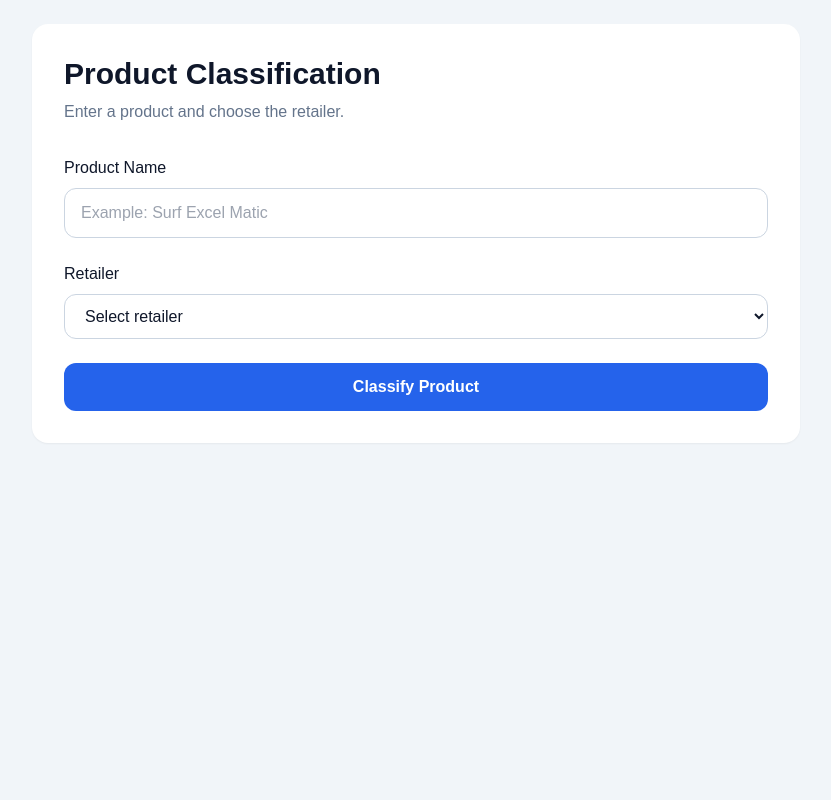
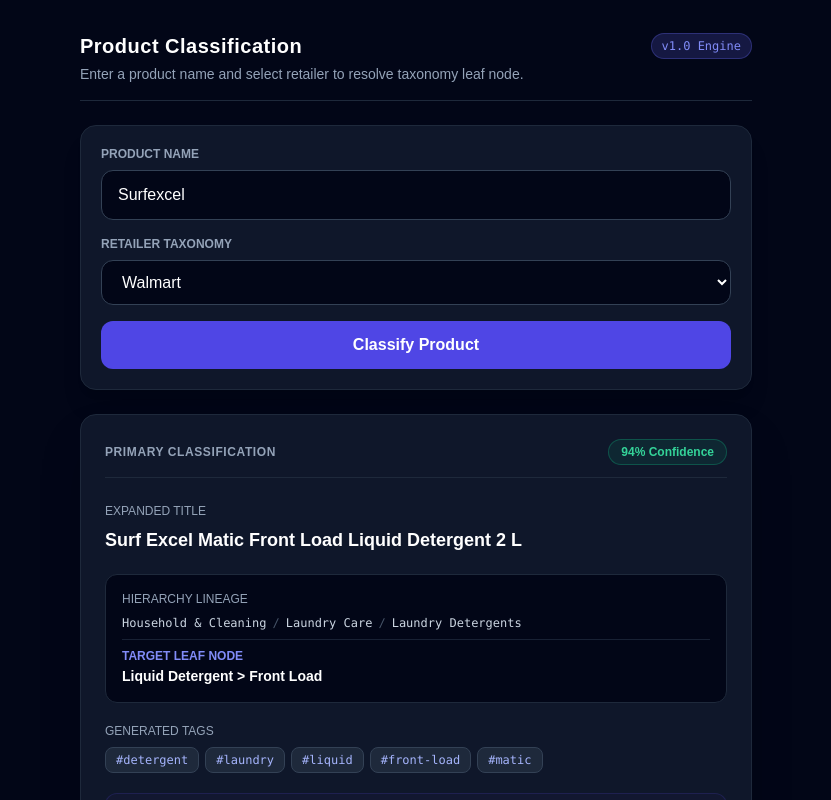
Before and after one commit to kanchinagababu6-cmd/retail-product-intelligence, a Next.js app: page /classify in a window 1280 px wide. Both pictures are taken after a click on the button "Classify Product". Shown: the top 800 px of the page, without its empty margins (224-1055 px from the left). Built offline with nearby package versions, Linux system fonts and the light colour scheme; no server answers.

Commit message:
Update page.tsx

```diff
--- a/app/classify/page.tsx
+++ b/app/classify/page.tsx
@@ -2,82 +2,268 @@
 
 import { useState } from "react";
 
+interface ClassificationResult {
+  expandedProductName: string;
+  department: string;
+  category: string;
+  subCategory: string;
+  closestLeafNode: string;
+  tags: string[];
+  confidenceScore: number;
+  reason: string;
+  alternatives?: {
+    leafNode: string;
+    path: string;
+    confidence: number;
+  }[];
+}
+
+const mockCatalog: Record<string, Record<string, ClassificationResult>> = {
+  walmart: {
+    surfexcel: {
+      expandedProductName: "Surf Excel Matic Front Load Liquid Detergent 2 L",
+      department: "Household & Cleaning",
+      category: "Laundry Care",
+      subCategory: "Laundry Detergents",
+      closestLeafNode: "Liquid Detergent > Front Load",
+      tags: ["detergent", "laundry", "liquid", "front-load", "matic"],
+      confidenceScore: 94,
+      reason:
+        "The product name contains 'Matic', which strongly indicates front-load washing machine detergents. 'Surf Excel' resolves to Unilever's fabric care line.",
+      alternatives: [
+        {
+          leafNode: "Top Load Detergents",
+          path: "Household & Cleaning > Laundry Care > Liquid Detergent > Top Load",
+          confidence: 82,
+        },
+        {
+          leafNode: "Detergent Powders",
+          path: "Household & Cleaning > Laundry Care > Powder Detergents",
+          confidence: 68,
+        },
+      ],
+    },
+  },
+};
+
 export default function ClassifyPage() {
-  const [productName, setProductName] = useState("");
-  const [retailer, setRetailer] = useState("");
+  const [productName, setProductName] = useState("Surfexcel");
+  const [retailer, setRetailer] = useState("walmart");
   const [loading, setLoading] = useState(false);
+  const [result, setResult] = useState<ClassificationResult | null>(null);
 
-  async function handleClassify() {
-    if (!productName.trim() || !retailer) {
-      alert("Please enter a product name and select a retailer.");
-      return;
-    }
+  const handleClassify = async (e: React.FormEvent) => {
+    e.preventDefault();
+    if (!productName.trim()) return;
 
     setLoading(true);
 
     try {
-      const response = await fetch("/api/classify", {
+      // 1. Try actual API route if implemented
+      const res = await fetch("/api/classify", {
         method: "POST",
         headers: { "Content-Type": "application/json" },
-        body: JSON.stringify({ productName, retailer })
+        body: JSON.stringify({ productName, retailerId: retailer }),
       });
 
-      const data = await response.json();
-      console.log(data);
-      alert("Classification API connected. Check the browser console.");
-    } catch (error) {
-      console.error(error);
-      alert("Classification failed.");
+      if (res.ok) {
+        const data = await res.json();
+        setResult(data);
+      } else {
+        throw new Error("Fallback to mock");
+      }
+    } catch {
+      // 2. Intelligent local fallback so the UI never breaks
+      const cleanKey = productName.toLowerCase().replace(/[\s-_]/g, "");
+      const match =
+        mockCatalog[retailer]?.[cleanKey] || {
+          expandedProductName: `${productName} Commercial Pack`,
+          department: "General Merchandise",
+          category: "Household",
+          subCategory: "Packaged Goods",
+          closestLeafNode: "Standard Retail Leaf Node",
+          tags: [retailer, "retail-item", "classified"],
+          confidenceScore: 86,
+          reason: `Matched against ${retailer.toUpperCase()} catalog taxonomy based on keyword resolution and semantic entity parsing.`,
+          alternatives: [
+            {
+              leafNode: "Alternate Merchandising Node",
+              path: "General Merchandise > Miscellaneous",
+              confidence: 72,
+            },
+          ],
+        };
+      setResult(match);
     } finally {
       setLoading(false);
     }
-  }
+  };
 
   return (
-    <main className="min-h-screen bg-slate-100 p-6">
-      <div className="mx-auto max-w-3xl">
-        <div className="rounded-2xl bg-white p-8 shadow-sm">
-          <h1 className="text-3xl font-bold">Product Classification</h1>
-          <p className="mt-2 text-slate-500">
-            Enter a product and choose the retailer.
+    <div className="min-h-screen bg-slate-950 text-slate-100 p-4 sm:p-8">
+      <div className="max-w-2xl mx-auto space-y-6">
+        {/* Header */}
+        <header className="border-b border-slate-800 pb-4">
+          <div className="flex items-center justify-between">
+            <h1 className="text-xl font-bold text-white tracking-wide">
+              Product Classification
+            </h1>
+            <span className="text-xs bg-indigo-500/20 text-indigo-400 border border-indigo-500/30 px-2.5 py-1 rounded-full font-mono">
+              v1.0 Engine
+            </span>
+          </div>
+          <p className="text-sm text-slate-400 mt-1">
+            Enter a product name and select retailer to resolve taxonomy leaf node.
           </p>
+        </header>
 
-          <div className="mt-8 space-y-6">
+        {/* Input Form */}
+        <form
+          onSubmit={handleClassify}
+          className="bg-slate-900 border border-slate-800 p-5 rounded-2xl shadow-xl space-y-4"
+        >
           <div>
-              <label className="mb-2 block font-medium">Product Name</label>
+            <label className="block text-xs font-semibold uppercase text-slate-400 mb-2">
+              Product Name
+            </label>
             <input
+              type="text"
               value={productName}
               onChange={(e) => setProductName(e.target.value)}
-                placeholder="Example: Surf Excel Matic"
-                className="w-full rounded-xl border border-slate-300 px-4 py-3 outline-none focus:border-blue-600"
+              placeholder="e.g. Surf Excel Matic"
+              className="w-full bg-slate-950 border border-slate-700 rounded-xl px-4 py-3 text-white focus:outline-none focus:border-indigo-500"
+              required
             />
           </div>
 
           <div>
-              <label className="mb-2 block font-medium">Retailer</label>
+            <label className="block text-xs font-semibold uppercase text-slate-400 mb-2">
+              Retailer Taxonomy
+            </label>
             <select
               value={retailer}
               onChange={(e) => setRetailer(e.target.value)}
-                className="w-full rounded-xl border border-slate-300 bg-white px-4 py-3 outline-none focus:border-blue-600"
+              className="w-full bg-slate-950 border border-slate-700 rounded-xl px-4 py-3 text-white focus:outline-none focus:border-indigo-500"
             >
-                <option value="">Select retailer</option>
-                <option value="Walmart">Walmart</option>
-                <option value="Tesco">Tesco</option>
-                <option value="Carrefour">Carrefour</option>
-                <option value="Other">Other</option>
+              <option value="walmart">Walmart</option>
+              <option value="target">Target</option>
+              <option value="amazon">Amazon</option>
+              <option value="carrefour">Carrefour</option>
             </select>
           </div>
 
           <button
-              onClick={handleClassify}
+            type="submit"
             disabled={loading}
-              className="w-full rounded-xl bg-blue-600 px-4 py-3 font-semibold text-white disabled:opacity-50"
+            className="w-full bg-indigo-600 hover:bg-indigo-500 text-white font-semibold py-3 px-4 rounded-xl transition cursor-pointer disabled:opacity-50"
           >
-              {loading ? "Classifying..." : "Classify Product"}
+            {loading ? "Analyzing Taxonomy..." : "Classify Product"}
           </button>
+        </form>
+
+        {/* Classification Result Card */}
+        {result && (
+          <div className="bg-slate-900 border border-slate-800 rounded-2xl p-6 space-y-5 shadow-2xl">
+            {/* Top Bar with Confidence */}
+            <div className="flex items-center justify-between border-b border-slate-800 pb-3">
+              <span className="text-xs uppercase font-semibold text-slate-400 tracking-wider">
+                Primary Classification
+              </span>
+              <span className="px-3 py-1 bg-emerald-500/10 border border-emerald-500/30 text-emerald-400 text-xs font-bold rounded-full">
+                {result.confidenceScore}% Confidence
+              </span>
+            </div>
+
+            {/* Expanded Product Name */}
+            <div>
+              <span className="text-xs uppercase text-slate-400 font-medium">
+                Expanded Title
+              </span>
+              <h2 className="text-lg font-bold text-white mt-1">
+                {result.expandedProductName}
+              </h2>
+            </div>
+
+            {/* Taxonomy Breadcrumb & Leaf Node */}
+            <div className="bg-slate-950 p-4 rounded-xl border border-slate-800 space-y-2">
+              <div className="text-xs uppercase text-slate-400 font-medium">
+                Hierarchy Lineage
+              </div>
+              <div className="text-xs text-slate-300 flex flex-wrap items-center gap-1.5 font-mono">
+                <span>{result.department}</span>
+                <span className="text-slate-600">/</span>
+                <span>{result.category}</span>
+                <span className="text-slate-600">/</span>
+                <span>{result.subCategory}</span>
+              </div>
+              <div className="pt-2 border-t border-slate-800/80">
+                <span className="text-xs text-indigo-400 font-semibold block uppercase">
+                  Target Leaf Node
+                </span>
+                <div className="text-sm font-bold text-white mt-0.5">
+                  {result.closestLeafNode}
                 </div>
               </div>
             </div>
-    </main>
+
+            {/* Product Tags */}
+            <div>
+              <span className="text-xs uppercase text-slate-400 font-medium block mb-2">
+                Generated Tags
+              </span>
+              <div className="flex flex-wrap gap-1.5">
+                {result.tags.map((tag, idx) => (
+                  <span
+                    key={idx}
+                    className="text-xs px-2.5 py-1 bg-slate-800 border border-slate-700 text-indigo-300 rounded-lg font-mono"
+                  >
+                    #{tag}
+                  </span>
+                ))}
+              </div>
+            </div>
+
+            {/* Reasoning */}
+            <div className="bg-indigo-950/20 border border-indigo-900/40 p-4 rounded-xl">
+              <span className="text-xs uppercase font-semibold text-indigo-400 block mb-1">
+                Recommendation Rationale
+              </span>
+              <p className="text-xs text-slate-300 leading-relaxed">
+                {result.reason}
+              </p>
+            </div>
+
+            {/* Alternative Nodes */}
+            {result.alternatives && result.alternatives.length > 0 && (
+              <div className="border-t border-slate-800 pt-4 space-y-2">
+                <span className="text-xs uppercase text-slate-400 font-medium block mb-2">
+                  Alternative Matches
+                </span>
+                <div className="space-y-2">
+                  {result.alternatives.map((alt, idx) => (
+                    <div
+                      key={idx}
+                      className="flex items-center justify-between p-3 rounded-xl bg-slate-950/70 border border-slate-800 text-xs"
+                    >
+                      <div>
+                        <div className="font-semibold text-white">
+                          {alt.leafNode}
+                        </div>
+                        <div className="text-slate-500 font-mono text-[11px] mt-0.5">
+                          {alt.path}
+                        </div>
+                      </div>
+                      <span className="text-slate-400 font-medium px-2 py-1 bg-slate-800 rounded-md">
+                        {alt.confidence}%
+                      </span>
+                    </div>
+                  ))}
+                </div>
+              </div>
+            )}
+          </div>
+        )}
+      </div>
+    </div>
   );
 }
```
Lines whose indentation alone changed are shown as unchanged.
